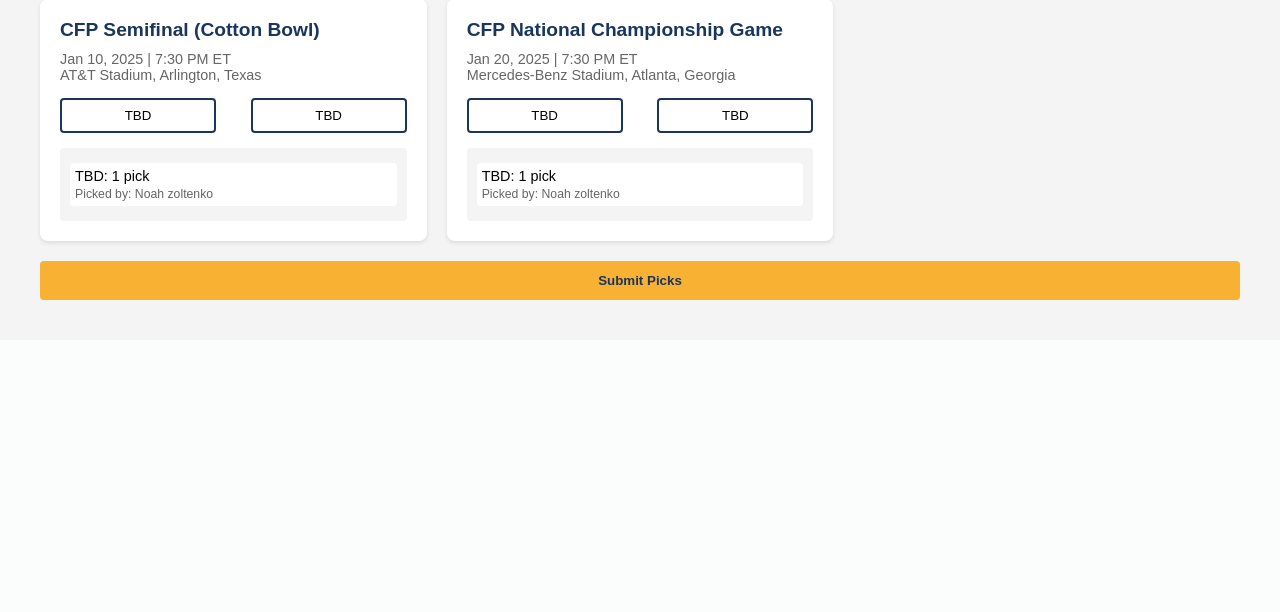
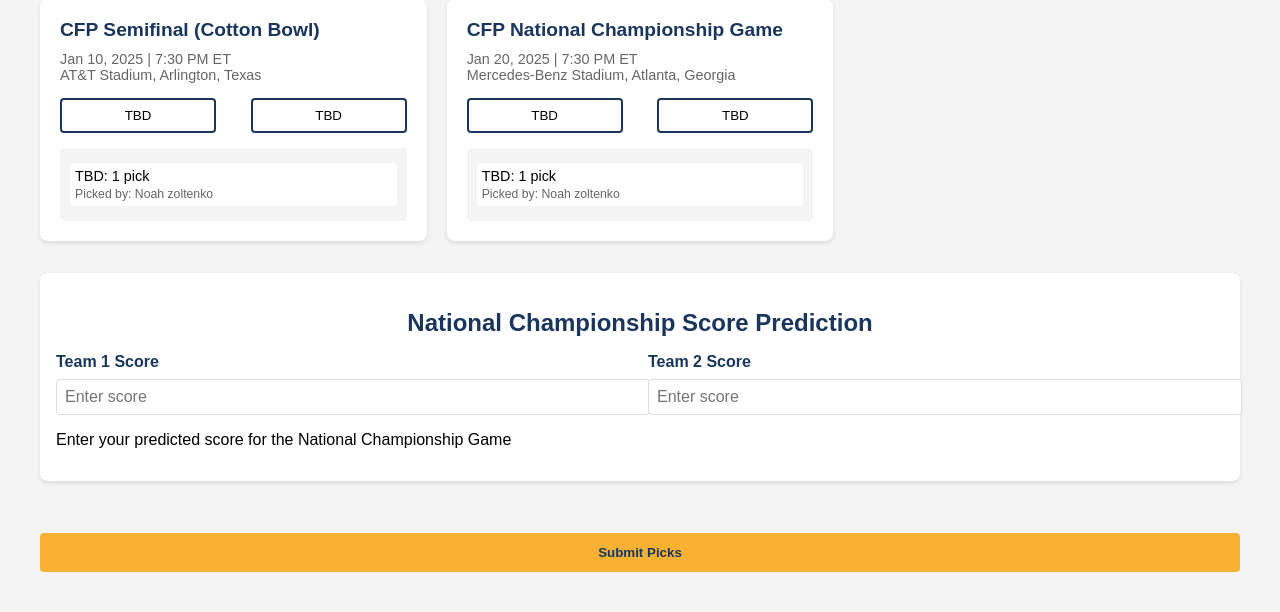
Before and after one commit to eidorb90/college-football-bowl-games, a Flask app: page /picker in a window 1280 px wide. Shown: the part 4845-5457 px from the top of the page. Before the commit the page ends 5145 px from the top, so only its background shows below. Run offline with Flask 3, Linux system fonts and the light colour scheme; the visitor is signed in with stand-in values (Sample User, id 1).

Commit message:
Update picker.html

```diff
--- a/templates/picker.html
+++ b/templates/picker.html
@@ -175,6 +175,47 @@
             background-color: #ffc107;
             color: black;
         }
+
+        .championship-prediction {
+            margin: 2rem 0;
+            padding: 1rem;
+            background-color: white;
+            border-radius: 8px;
+            box-shadow: 0 2px 4px rgba(0,0,0,0.1);
+        }
+
+        .score-input {
+            width: 100%;
+            padding: 0.5rem;
+            border: 1px solid #ddd;
+            border-radius: 4px;
+            font-size: 1rem;
+        }
+
+        .score-input:focus {
+            border-color: var(--accent-color);
+            outline: none;
+        }
+
+        .championship-title {
+            color: var(--primary-color);
+            text-align: center;
+            margin-bottom: 1rem;
+        }
+
+        .scores-container {
+            display: grid;
+            grid-template-columns: 1fr 1fr;
+            gap: 1rem;
+            margin-bottom: 1rem;
+        }
+
+        .score-group label {
+            display: block;
+            margin-bottom: 0.5rem;
+            color: var(--primary-color);
+            font-weight: bold;
+        }
     </style>
 </head>
 <body>
@@ -195,11 +236,26 @@
             <!-- Games will be populated here via JavaScript -->
         </div>
 
+        <div class="championship-prediction">
+            <h2 class="championship-title">National Championship Score Prediction</h2>
+            <div class="scores-container">
+                <div class="score-group">
+                    <label for="team1Score">Team 1 Score</label>
+                    <input type="number" id="team1Score" class="score-input" min="0" placeholder="Enter score">
+                </div>
+                <div class="score-group">
+                    <label for="team2Score">Team 2 Score</label>
+                    <input type="number" id="team2Score" class="score-input" min="0" placeholder="Enter score">
+                </div>
+            </div>
+            <p class="text-sm text-gray-600">Enter your predicted score for the National Championship Game</p>
+        </div>
+
         <button class="submit-picks" id="submitPicks">Submit Picks</button>
     </div>
 
     <script>
-       // Function to render a single game card
+        // Function to render a single game card
         function createGameCard(game) {
             const gameCard = document.createElement('div');
             gameCard.className = 'game-card';
@@ -212,9 +268,6 @@
                 statusBadge = `<span class="game-status status-in-progress">In Progress</span>`;
             }
 
-            // Determine if picks should be disabled based on game status
-            const pickDisabled = game.status === 'completed' || game.status === 'in_progress';
-
             gameCard.innerHTML = `
                 <div class="game-header">
                     ${game.name}
@@ -225,18 +278,18 @@
                     ${game.location}
                 </div>
                 <div class="team-selector">
-                    <button class="pick-button ${pickDisabled ? 'disabled' : ''}
+                    <button class="pick-button ${game.status === 'completed' ? 'disabled' : ''}
                             ${game.winner === game.team1 ? 'winner' : ''}"
                             data-team="${game.team1}"
                             data-game="${game.id}"
-                            ${pickDisabled ? 'disabled' : ''}>
+                            ${game.status === 'completed' ? 'disabled' : ''}>
                         ${game.team1}
                     </button>
-                    <button class="pick-button ${pickDisabled ? 'disabled' : ''}
+                    <button class="pick-button ${game.status === 'completed' ? 'disabled' : ''}
                             ${game.winner === game.team2 ? 'winner' : ''}"
                             data-team="${game.team2}"
                             data-game="${game.id}"
-                            ${pickDisabled ? 'disabled' : ''}>
+                            ${game.status === 'completed' ? 'disabled' : ''}>
                         ${game.team2}
                     </button>
                 </div>
@@ -265,7 +318,17 @@
             document.querySelectorAll('.pick-button.selected').forEach(button => {
                 picks[button.dataset.game] = button.dataset.team;
             });
-            return picks;
+
+            const team1Score = document.getElementById('team1Score').value;
+            const team2Score = document.getElementById('team2Score').value;
+
+            return {
+                picks: picks,
+                championship_prediction: {
+                    team1_score: team1Score ? parseInt(team1Score) : null,
+                    team2_score: team2Score ? parseInt(team2Score) : null
+                }
+            };
         }
 
         // Function to update community picks display
@@ -300,6 +363,41 @@
             }
         }
 
+        // Load user's existing picks and predictions
+        async function loadExistingPicks() {
+            try {
+                const response = await fetch('/api/all-picks');
+                const allPicks = await response.json();
+                const username = '{{ session.username }}'; // Flask will replace this
+
+                if (allPicks[username]) {
+                    const userPicks = allPicks[username];
+
+                    // Load championship predictions if they exist
+                    if (userPicks.championship_prediction) {
+                        const { team1_score, team2_score } = userPicks.championship_prediction;
+                        if (team1_score !== null) {
+                            document.getElementById('team1Score').value = team1_score;
+                        }
+                        if (team2_score !== null) {
+                            document.getElementById('team2Score').value = team2_score;
+                        }
+                    }
+
+                    // Load game picks
+                    const picks = userPicks.picks;
+                    Object.entries(picks).forEach(([gameId, team]) => {
+                        const button = document.querySelector(`.pick-button[data-game="${gameId}"][data-team="${team}"]`);
+                        if (button) {
+                            button.classList.add('selected');
+                        }
+                    });
+                }
+            } catch (error) {
+                console.error('Error loading picks:', error);
+            }
+        }
+
         // Initialize the application
         const gameContainer = document.getElementById('gameContainer');
         const submitButton = document.getElementById('submitPicks');
@@ -319,6 +417,7 @@
                         gameContainer.appendChild(createGameCard(game));
                     });
                     updateCommunityPicks();
+                    loadExistingPicks(); // Load existing picks after games are loaded
                 }
             })
             .catch(error => console.error('Error:', error));
```
